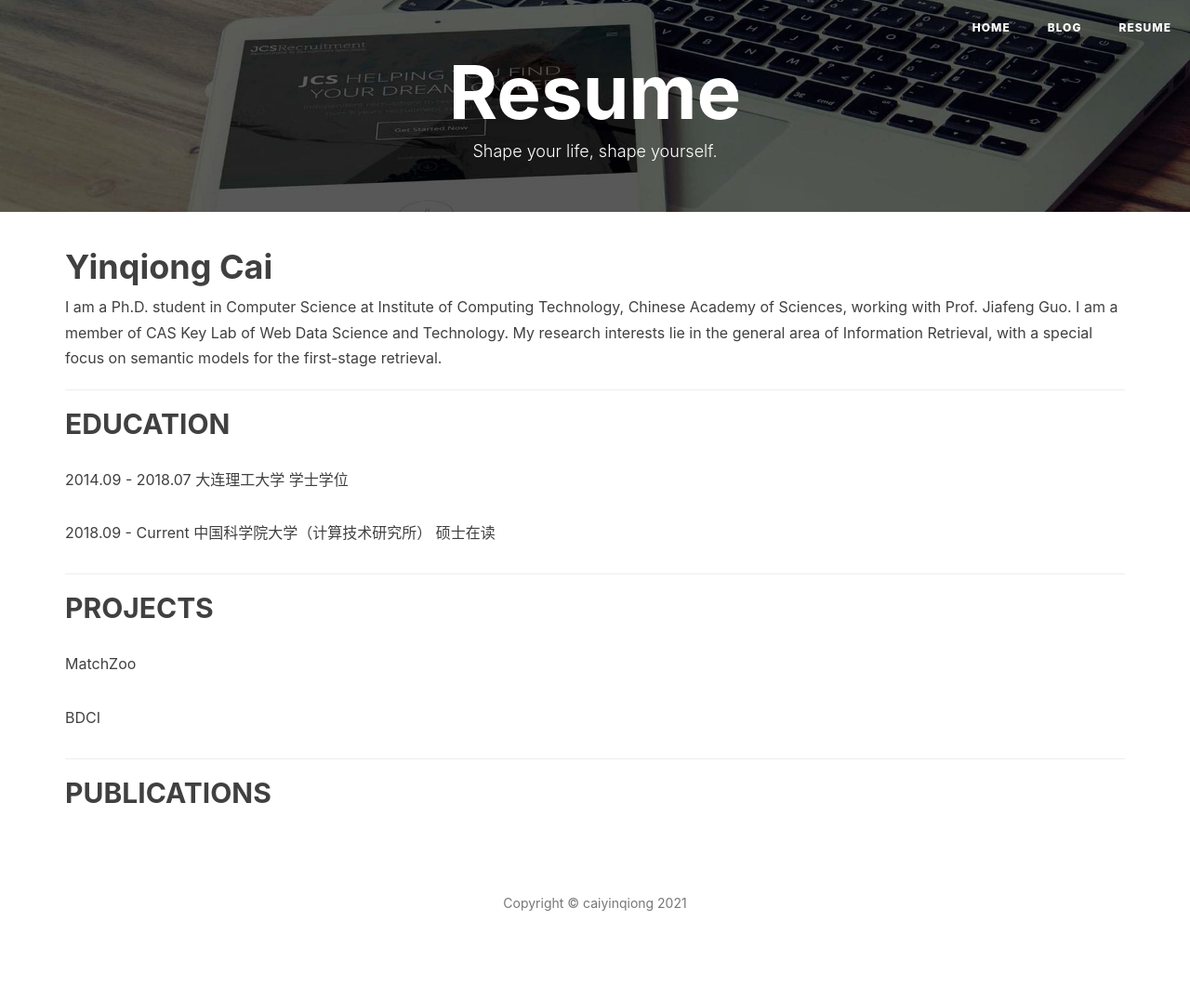
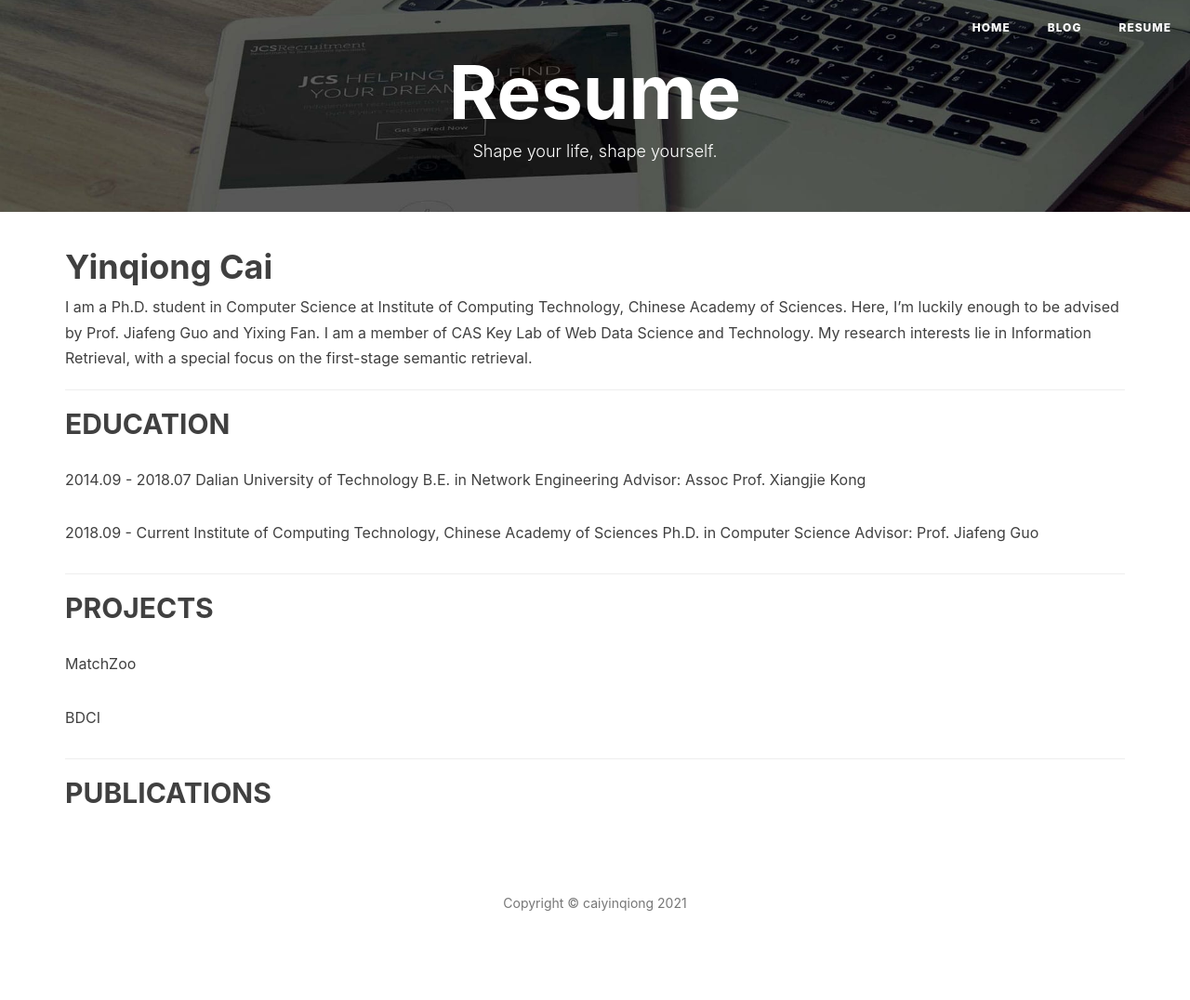
Before and after one commit to caiyinqiong/caiyinqiong.github.io, a Jekyll site: the page built from resume.html, in a window 1280 px wide. Shown: the whole page at 93% size. Built offline with Jekyll 4.4.1, drawn with Linux system fonts in a browser that asks for light colours; nearby versions of some CDN libraries; comment, search, counter and statistics services are not loaded.

Commit message:
Update resume.html

```diff
--- a/resume.html
+++ b/resume.html
@@ -25,13 +25,14 @@ header-img: "img/post-bg-rwd.jpg"
 <div class="container">
 
 <h1>Yinqiong Cai</h1>
-    I am a Ph.D. student in Computer Science at Institute of Computing Technology, Chinese Academy of Sciences, working with Prof. Jiafeng Guo. I am a member of CAS Key Lab of Web Data Science and Technology. My research interests lie in the general area of Information Retrieval, with a special focus on semantic models for the first-stage retrieval.
+    I am a Ph.D. student in Computer Science at Institute of Computing Technology, Chinese Academy of Sciences. Here, I’m luckily enough to be advised by Prof. Jiafeng Guo and Yixing Fan. I am a member of CAS Key Lab of Web Data Science and Technology. My research interests lie in Information Retrieval, with a special focus on the first-stage semantic retrieval.
+
 <section>
     <hr>
     <h2>EDUCATION</h2>
 
-<p> 2014.09 - 2018.07    大连理工大学      学士学位  </p>
-<p> 2018.09 - Current     中国科学院大学（计算技术研究所）  硕士在读 </p>
+<p> 2014.09 - 2018.07    Dalian University of Technology      B.E. in Network Engineering    Advisor: Assoc Prof. Xiangjie Kong  </p>
+<p> 2018.09 - Current    Institute of Computing Technology, Chinese Academy of Sciences   Ph.D. in Computer Science    Advisor: Prof. Jiafeng Guo</p>
 </section>
 
 <section>
```
